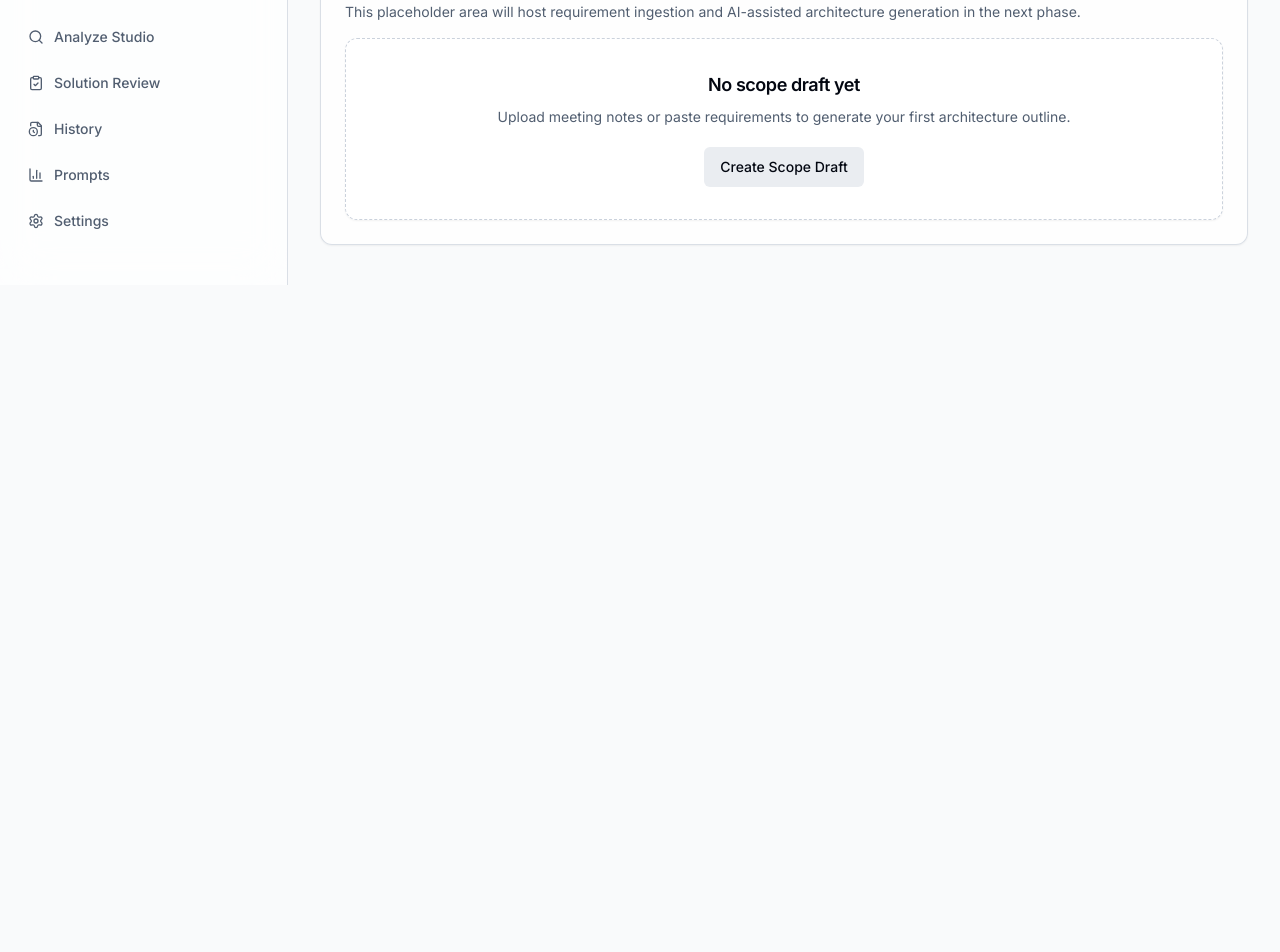
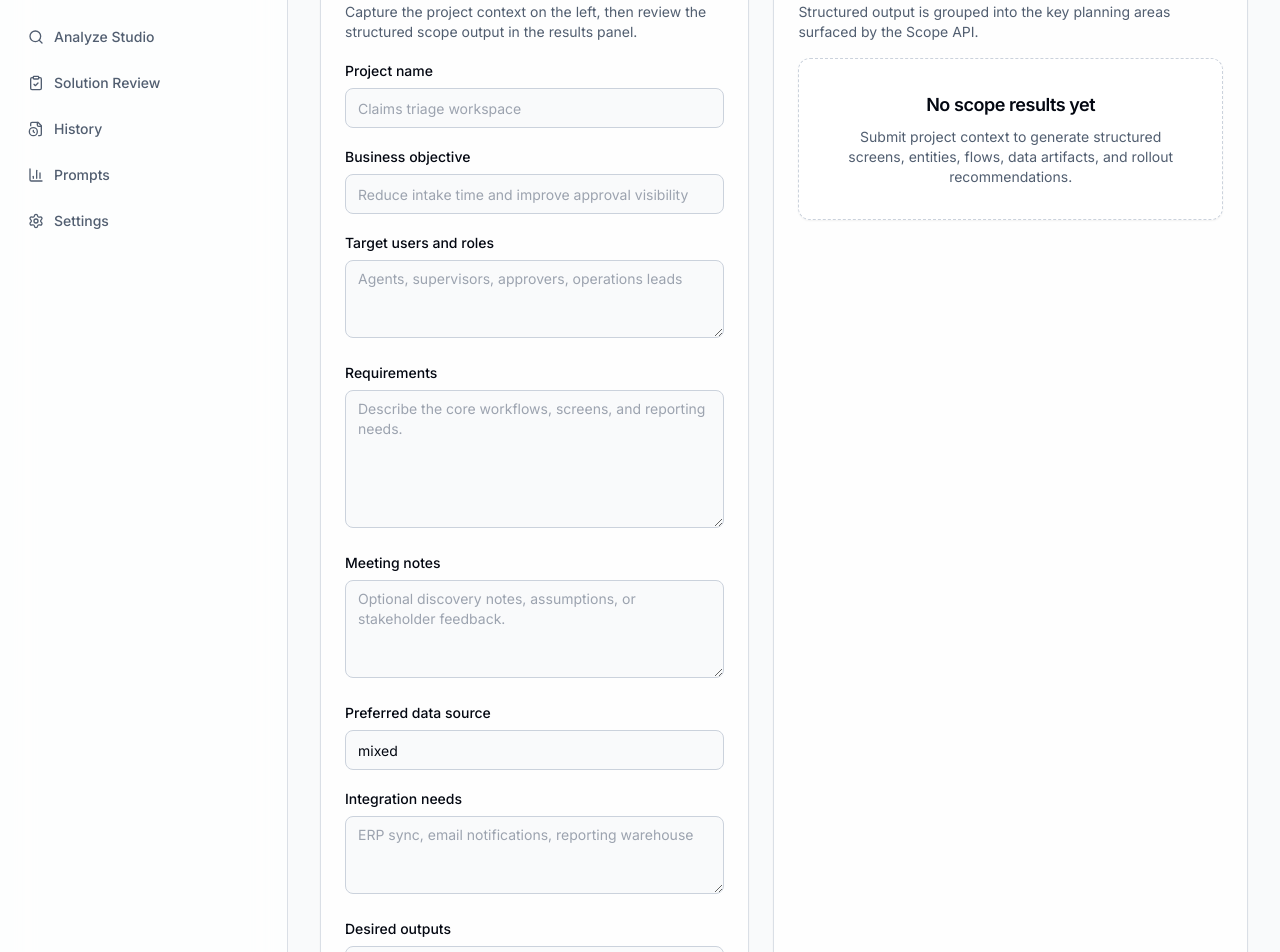
Before and after one commit to FlintstoneSEO/FxLens, a Next.js app: page /scope in a window 1280 px wide. Shown: the part 320-1272 px from the top of the page. Before the commit the page ends 800 px from the top, so only its background shows below. Built offline with nearby package versions, Linux system fonts and the light colour scheme.

Commit message:
Render structured scope results

```diff
--- a/app/(app)/scope/page.tsx
+++ b/app/(app)/scope/page.tsx
@@ -1,25 +1,158 @@
+"use client";
+
+import { useMemo, useState } from "react";
+
 import { PageContainer } from "@/components/layout/page-container";
-import { EmptyState } from "@/components/ui/empty-state";
+import { FormInputField } from "@/components/workspace/form-input-field";
+import { FormTextareaField } from "@/components/workspace/form-textarea-field";
+import { ScopeResultsPanel } from "@/components/workspace/scope-results-panel";
+import { StatusMessage } from "@/components/workspace/status-message";
+import { Button } from "@/components/ui/button";
 import { PageHeader } from "@/components/ui/page-header";
 import { SectionCard } from "@/components/ui/section-card";
+import type { ScopeRequest, ScopeResponse } from "@/lib/contracts/workspace";
+
+const initialForm: ScopeRequest = {
+  projectName: "",
+  businessObjective: "",
+  targetUsersRoles: "",
+  requirementsText: "",
+  meetingNotes: "",
+  preferredDataSource: "mixed",
+  integrationNeeds: "",
+  desiredOutputs: "Screens, data entities, automations, and implementation recommendations"
+};
 
 export default function ScopePage() {
+  const [form, setForm] = useState<ScopeRequest>(initialForm);
+  const [result, setResult] = useState<ScopeResponse | null>(null);
+  const [isSubmitting, setIsSubmitting] = useState(false);
+  const [error, setError] = useState<string | null>(null);
+
+  const canSubmit = useMemo(() => {
+    return [form.projectName, form.businessObjective, form.targetUsersRoles, form.requirementsText].every(
+      (value) => value.trim().length > 0
+    );
+  }, [form]);
+
+  const updateField = <K extends keyof ScopeRequest>(field: K, value: ScopeRequest[K]) => {
+    setForm((current) => ({ ...current, [field]: value }));
+  };
+
+  const handleSubmit = async (event: React.FormEvent<HTMLFormElement>) => {
+    event.preventDefault();
+
+    if (!canSubmit) {
+      setError("Complete the project basics, roles, and requirements before generating scope results.");
+      return;
+    }
+
+    setIsSubmitting(true);
+    setError(null);
+
+    try {
+      const response = await fetch("/api/scope", {
+        method: "POST",
+        headers: { "Content-Type": "application/json" },
+        body: JSON.stringify(form)
+      });
+
+      if (!response.ok) {
+        throw new Error("Scope generation failed. Please review the inputs and try again.");
+      }
+
+      const payload = (await response.json()) as ScopeResponse;
+      setResult(payload);
+    } catch (submitError) {
+      setError(submitError instanceof Error ? submitError.message : "Unable to generate scope results right now.");
+    } finally {
+      setIsSubmitting(false);
+    }
+  };
+
   return (
     <PageContainer>
       <PageHeader
         title="Scope Studio"
         description="Transform requirements into app structure recommendations including screens, entities, roles, SQL artifacts, and flows."
       />
-      <SectionCard
-        title="Scoping Workspace"
-        description="This placeholder area will host requirement ingestion and AI-assisted architecture generation in the next phase."
-      >
-        <EmptyState
-          title="No scope draft yet"
-          description="Upload meeting notes or paste requirements to generate your first architecture outline."
-          actionLabel="Create Scope Draft"
-        />
-      </SectionCard>
+      <div className="grid gap-6 xl:grid-cols-[minmax(0,0.95fr)_minmax(0,1.05fr)]">
+        <SectionCard
+          title="Scope inputs"
+          description="Capture the project context on the left, then review the structured scope output in the results panel."
+          className="h-full"
+        >
+          <form className="space-y-4" onSubmit={handleSubmit}>
+            <FormInputField
+              label="Project name"
+              value={form.projectName}
+              placeholder="Claims triage workspace"
+              onChange={(value) => updateField("projectName", value)}
+            />
+            <FormInputField
+              label="Business objective"
+              value={form.businessObjective}
+              placeholder="Reduce intake time and improve approval visibility"
+              onChange={(value) => updateField("businessObjective", value)}
+            />
+            <FormTextareaField
+              label="Target users and roles"
+              value={form.targetUsersRoles}
+              placeholder="Agents, supervisors, approvers, operations leads"
+              rows={3}
+              onChange={(value) => updateField("targetUsersRoles", value)}
+            />
+            <FormTextareaField
+              label="Requirements"
+              value={form.requirementsText}
+              placeholder="Describe the core workflows, screens, and reporting needs."
+              rows={6}
+              onChange={(value) => updateField("requirementsText", value)}
+            />
+            <FormTextareaField
+              label="Meeting notes"
+              value={form.meetingNotes}
+              placeholder="Optional discovery notes, assumptions, or stakeholder feedback."
+              rows={4}
+              onChange={(value) => updateField("meetingNotes", value)}
+            />
+            <FormInputField
+              label="Preferred data source"
+              value={form.preferredDataSource}
+              placeholder="mixed"
+              onChange={(value) => updateField("preferredDataSource", value as ScopeRequest["preferredDataSource"])}
+            />
+            <FormTextareaField
+              label="Integration needs"
+              value={form.integrationNeeds}
+              placeholder="ERP sync, email notifications, reporting warehouse"
+              rows={3}
+              onChange={(value) => updateField("integrationNeeds", value)}
+            />
+            <FormTextareaField
+              label="Desired outputs"
+              value={form.desiredOutputs}
+              rows={3}
+              onChange={(value) => updateField("desiredOutputs", value)}
+            />
+            {error ? <StatusMessage message={error} tone="error" /> : null}
+            <div className="flex items-center justify-between gap-3 border-t border-border/70 pt-4">
+              <p className="text-xs text-muted-foreground">Required: project name, objective, roles, and requirements.</p>
+              <Button type="submit" disabled={isSubmitting || !canSubmit}>
+                {isSubmitting ? "Generating scope…" : "Generate scope"}
+              </Button>
+            </div>
+          </form>
+        </SectionCard>
+
+        <SectionCard
+          title="Scope results"
+          description="Structured output is grouped into the key planning areas surfaced by the Scope API."
+          className="h-full"
+        >
+          <ScopeResultsPanel result={result} />
+        </SectionCard>
+      </div>
     </PageContainer>
   );
 }
--- /dev/null
+++ b/components/workspace/scope-results-panel.tsx
@@ -0,0 +1,116 @@
+import type { ReactNode } from "react";
+
+import type { ScopeResponse } from "@/lib/contracts/workspace";
+
+import {
+  BackendRecommendationCard,
+  SuggestedComponentCard,
+  SuggestedScreenCard,
+  SqlArtifactCard
+} from "@/components/workspace/result-cards";
+import { EmptyState } from "@/components/ui/empty-state";
+
+function ListSection({ title, items }: { title: string; items: string[] }) {
+  if (items.length === 0) {
+    return null;
+  }
+
+  return (
+    <section className="space-y-3">
+      <div>
+        <h3 className="text-sm font-semibold tracking-tight">{title}</h3>
+        <p className="mt-1 text-xs uppercase tracking-[0.16em] text-muted-foreground">{items.length} items</p>
+      </div>
+      <div className="rounded-xl border border-border/70 bg-background/50 p-4">
+        <ul className="grid gap-2 text-sm text-muted-foreground sm:grid-cols-2">
+          {items.map((item) => (
+            <li key={item} className="rounded-lg border border-border/60 bg-card/70 px-3 py-2 text-foreground">
+              {item}
+            </li>
+          ))}
+        </ul>
+      </div>
+    </section>
+  );
+}
+
+function CardGrid({
+  title,
+  description,
+  children
+}: {
+  title: string;
+  description?: string;
+  children: ReactNode;
+}) {
+  return (
+    <section className="space-y-3">
+      <div>
+        <h3 className="text-sm font-semibold tracking-tight">{title}</h3>
+        {description ? <p className="mt-1 text-sm text-muted-foreground">{description}</p> : null}
+      </div>
+      <div className="grid gap-4 lg:grid-cols-2">{children}</div>
+    </section>
+  );
+}
+
+export function ScopeResultsPanel({ result }: { result: ScopeResponse | null }) {
+  if (!result) {
+    return (
+      <EmptyState
+        title="No scope results yet"
+        description="Submit project context to generate structured screens, entities, flows, data artifacts, and rollout recommendations."
+      />
+    );
+  }
+
+  const roles = Array.from(new Set(result.suggestedScreens.flatMap((screen) => screen.targetRoles))).sort();
+
+  return (
+    <div className="space-y-6">
+      <section className="rounded-xl border border-border/70 bg-background/50 p-5">
+        <p className="text-xs font-semibold uppercase tracking-[0.16em] text-muted-foreground">Scope summary</p>
+        <p className="mt-2 text-sm text-foreground">{result.appSummary}</p>
+      </section>
+
+      <ListSection title="Recommended modules" items={result.recommendedModules} />
+      <ListSection title="Roles in scope" items={roles} />
+      <ListSection title="Data entities" items={result.dataEntities} />
+      <ListSection title="Flows & automations" items={result.powerAutomateSuggestions} />
+      <ListSection title="Risks & assumptions" items={result.risksAndAssumptions} />
+      <ListSection title="Recommended next steps" items={result.mvpPlan} />
+
+      {result.suggestedScreens.length > 0 ? (
+        <CardGrid title="Screens" description="Suggested user-facing experiences and the responsibilities for each screen.">
+          {result.suggestedScreens.map((screen) => (
+            <SuggestedScreenCard key={screen.id} screen={screen} />
+          ))}
+        </CardGrid>
+      ) : null}
+
+      {result.suggestedComponents.length > 0 ? (
+        <CardGrid title="Components" description="Reusable presentation building blocks identified for the solution.">
+          {result.suggestedComponents.map((component) => (
+            <SuggestedComponentCard key={component.id} component={component} />
+          ))}
+        </CardGrid>
+      ) : null}
+
+      {result.backendRecommendations.length > 0 ? (
+        <CardGrid title="Recommendations" description="Architecture guidance and implementation recommendations from the scope response.">
+          {result.backendRecommendations.map((recommendation) => (
+            <BackendRecommendationCard key={recommendation.id} recommendation={recommendation} />
+          ))}
+        </CardGrid>
+      ) : null}
+
+      {result.sqlArtifacts.length > 0 ? (
+        <CardGrid title="SQL & data artifacts" description="Database-side assets that support reporting, orchestration, or performance.">
+          {result.sqlArtifacts.map((artifact) => (
+            <SqlArtifactCard key={artifact.id} artifact={artifact} />
+          ))}
+        </CardGrid>
+      ) : null}
+    </div>
+  );
+}
```
